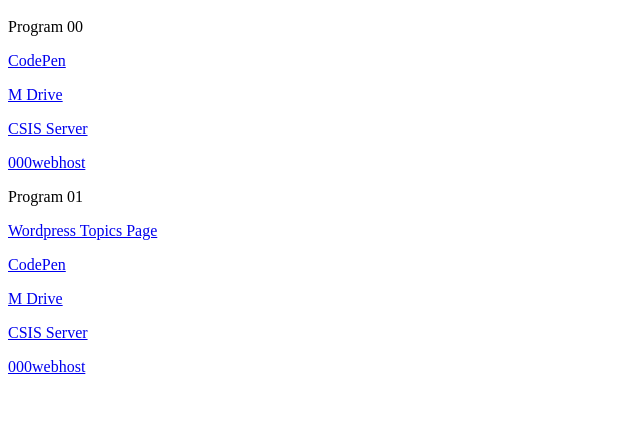
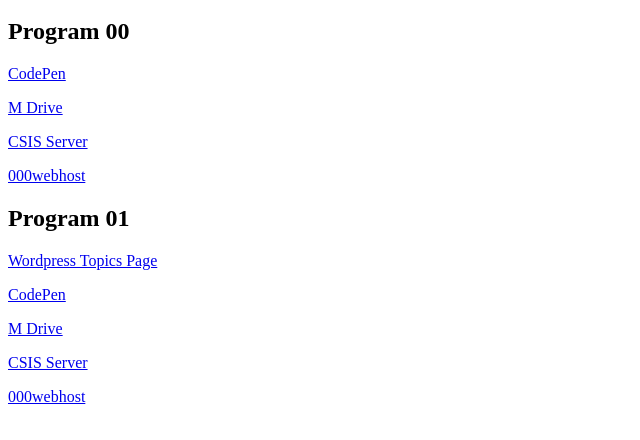
Before and after one commit to mbsimmon/pages, a plain HTML site: page index.html in a window 1280 px wide. Shown: the part 48-488 px from the top of the page, without its empty margins (0-640 px from the left). Drawn offline with Linux system fonts and the light colour scheme.

Commit message:
Update index.html

```diff
--- a/index.html
+++ b/index.html
@@ -1,12 +1,12 @@
 <h1>Welcome to CIS 255</h1>
 <p></p>
-<p>Program 00</p>
+<h2>Program 00</h2>
 <p><a href="https://codepen.io/mbsimmon/pen/pOwOBB">CodePen</a></p>
 <p><a href="https://webp.svsu.edu/~mbsimmon/">M Drive</a></p>
 <p><a href="http://csis.svsu.edu/~mbsimmon/">CSIS Server</a></p>
 <p><a href="mbsimmon.000webhostapp.com">000webhost</a></p>
 <p></p>
-<p>Program 01</p>
+<h2>Program 01</h2>
 <p><a href="cis255.wordpress.com/editors-and-topics/">Wordpress Topics Page</a></p>
 <p><a href="https://codepen.io/mbsimmon/pen/rZryqN">CodePen</a></p>
 <p><a href="https://webp.svsu.edu/~mbsimmon/">M Drive</a></p>
```
